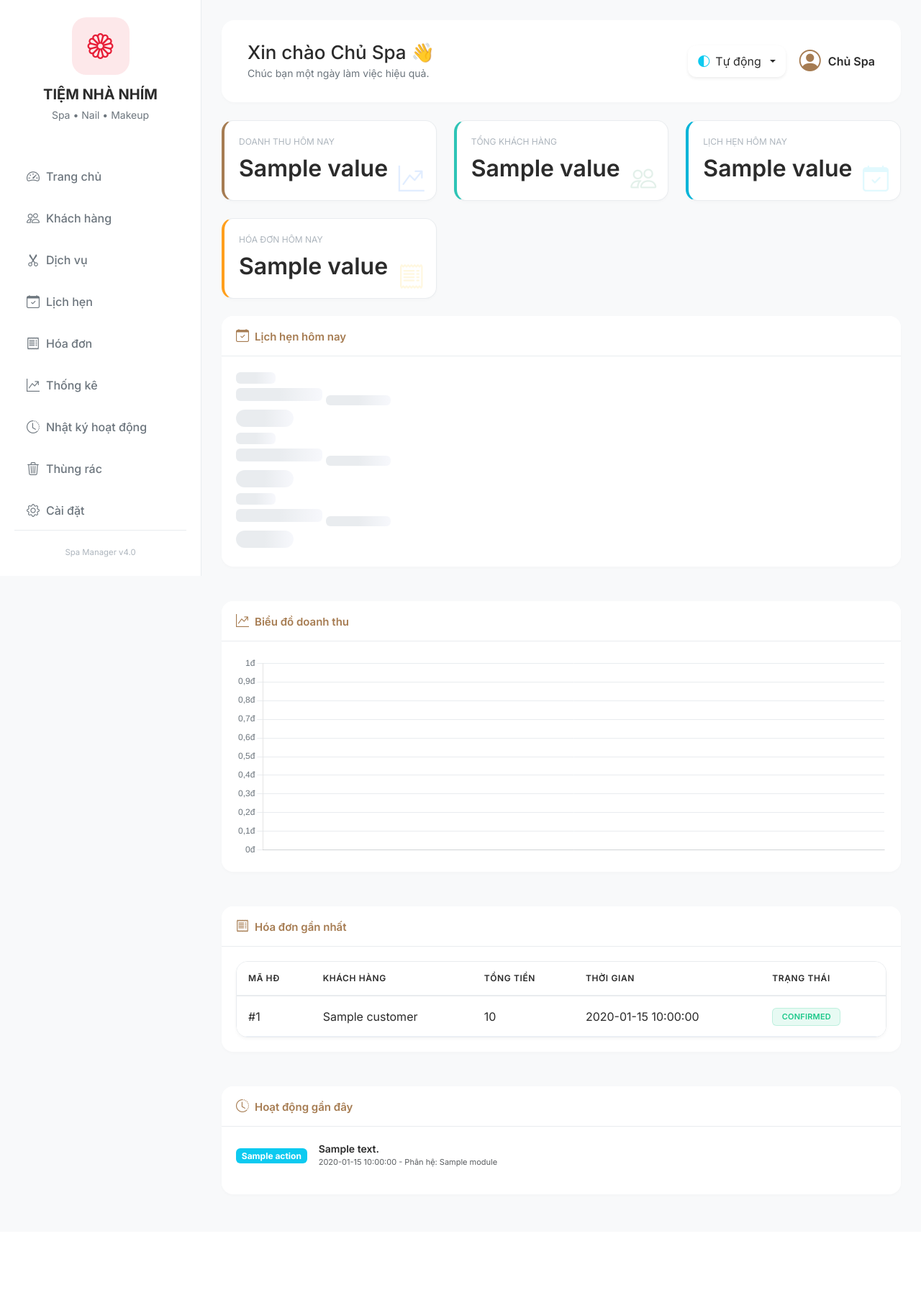
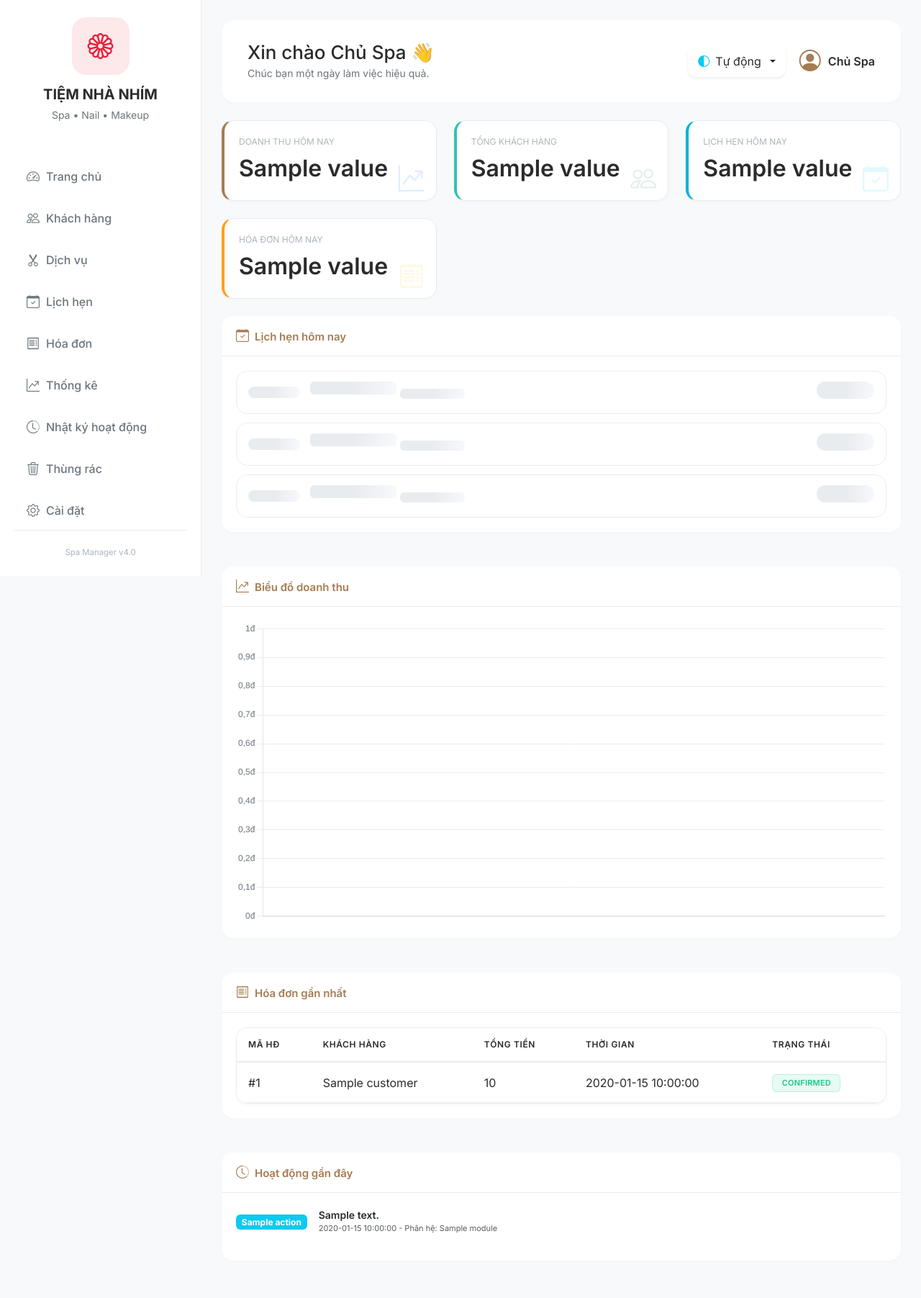
Before and after one commit to TruongVan46/SpaManager, a Python web app: template templates/dashboard/index.html in a window 1280 px wide. Shown: the whole page at 72% size. Before the commit the page ends 1621 px from the top, so only its background shows below. Run offline with Jinja, Linux system fonts and the light colour scheme; the template is opened without the code that fills it: most values are stand-ins (such as "Sample title", 1, 10 or a date in 2020).

Commit message:
fix: restore dashboard appointment layout and scope page size handler

```diff
--- a/static/css/pages/dashboard.css
+++ b/static/css/pages/dashboard.css
@@ -1,8 +1,5 @@
-/* dashboard.css - SpaManager Specific Stylesheet */
+/* dashboard.css - Dashboard only */
 
-/* Special custom classes only. Root variables and layout are in base-page.css */
-
-/* Stat Cards override to allow hover transformations scale */
 .dashboard-page .stat-card.revenue .icon { background: var(--spa-primary-light); color: var(--spa-primary); }
 .dashboard-page .stat-card.customers .icon { background: var(--spa-info-light); color: var(--spa-info); }
 .dashboard-page .stat-card.appointments .icon { background: var(--spa-success-light); color: var(--spa-success); }
@@ -17,8 +14,10 @@
     justify-content: center;
     font-size: 24px;
     transition: var(--spa-transition);
+}
+
 .dashboard-page .stat-card:hover .icon {
-    transform: scale(1.1);
+    transform: scale(1.08);
     background: var(--spa-primary);
     color: var(--spa-white);
 }
@@ -29,6 +28,8 @@
     color: var(--spa-text-muted);
     font-weight: 500;
     margin-bottom: 4px;
+}
+
 .dashboard-page .stat-card .info h3 {
     margin: 0;
     font-size: 24px;
@@ -36,7 +37,6 @@
     color: var(--spa-text-main);
 }
 
-/* Chart Card */
 .dashboard-page .chart-card {
     min-height: 450px;
 }
@@ -46,65 +46,82 @@
     height: 420px !important;
 }
 
-/* Schedule List */
+/* Today appointments */
 .dashboard-page .schedule-list {
     display: flex;
     flex-direction: column;
     gap: 12px;
-    padding-right: 8px;
 }
 
-/* Custom Scrollbar for schedule-list */
-.dashboard-page .schedule-list::-webkit-scrollbar {
-    width: 6px;
-}
-.dashboard-page .schedule-list::-webkit-scrollbar-track {
-    background: transparent;
-}
-.dashboard-page .schedule-list::-webkit-scrollbar-thumb {
-    background: var(--spa-accent);
-    border-radius: 10px;
-}
-
+.dashboard-page .appointment-item,
 .dashboard-page .schedule-item {
     display: flex;
     align-items: center;
-    gap: 16px;
-    padding: 12px;
-    border-radius: var(--spa-radius-md);
+    gap: 14px;
+    padding: 14px 16px;
+    border: 1px solid var(--spa-border-color);
+    border-radius: var(--spa-radius-lg);
+    background: var(--spa-white);
     transition: var(--spa-transition);
-    border: 1px solid transparent;
+}
+
+.dashboard-page .appointment-item:hover,
 .dashboard-page .schedule-item:hover {
     background: var(--spa-secondary);
-    border-color: var(--spa-accent);
-    transform: translateX(5px);
+    border-color: var(--spa-primary-light);
+    transform: translateY(-1px);
 }
 
+.dashboard-page .appointment-time,
 .dashboard-page .schedule-time {
-    font-weight: 600;
+    flex: 0 0 auto;
+    min-width: 72px;
+    padding: 6px 10px;
+    border-radius: 999px;
+    background: rgba(166, 124, 82, 0.1);
     color: var(--spa-primary);
-    min-width: 60px;
-    font-size: 14px;
+    font-weight: 700;
+    font-size: 13px;
+    text-align: center;
+    white-space: nowrap;
+}
+
+.dashboard-page .appointment-details,
 .dashboard-page .schedule-details {
     flex: 1;
+    min-width: 0;
 }
 
+.dashboard-page .appointment-customer,
 .dashboard-page .schedule-customer {
-    font-weight: 600;
+    font-weight: 700;
+    font-size: 14px;
     color: var(--spa-text-main);
-    font-size: 14px;
-    margin-bottom: 2px;
+    line-height: 1.35;
+    margin-bottom: 4px;
+}
+
+.dashboard-page .appointment-service,
 .dashboard-page .schedule-service {
     font-size: 13px;
     color: var(--spa-text-muted);
+    line-height: 1.35;
 }
 
+.dashboard-page .appointment-status,
 .dashboard-page .schedule-status {
-    min-width: 80px;
-    text-align: right;
+    flex: 0 0 auto;
+    white-space: nowrap;
 }
 
-/* Empty State */
+.dashboard-page .status-badge,
+.dashboard-page .schedule-status .app-badge {
+    display: inline-flex;
+    align-items: center;
+    justify-content: center;
+    min-width: 94px;
+}
+
 .dashboard-page .empty-state {
     text-align: center;
     padding: 30px 15px;
@@ -129,17 +146,17 @@
     font-style: italic;
 }
 
-/* Responsive Adjustments */
 @media (max-width: 768px) {
+    .dashboard-page .appointment-item,
     .dashboard-page .schedule-item {
+        align-items: flex-start;
         flex-wrap: wrap;
-        gap: 8px;
     }
 
+    .dashboard-page .appointment-status,
     .dashboard-page .schedule-status {
         width: 100%;
-        text-align: right;
-        margin-top: 4px;
+        text-align: left;
     }
 
     .dashboard-page #revenueChart {
--- a/static/js/dashboard.js
+++ b/static/js/dashboard.js
@@ -196,14 +196,14 @@ function initDashboard() {
                                 else if (appt.status === 'Đã hủy') badgeClass = 'app-badge-cancelled';
 
                                 html += `
-                                    <div class="schedule-item">
-                                        <div class="schedule-time">${appt.time}</div>
-                                        <div class="schedule-details">
-                                            <div class="schedule-customer">${appt.customer}</div>
-                                            <div class="schedule-service">${appt.service}</div>
+                                    <div class="appointment-item schedule-item">
+                                        <div class="appointment-time schedule-time">${appt.time}</div>
+                                        <div class="appointment-details schedule-details">
+                                            <div class="appointment-customer schedule-customer">${appt.customer}</div>
+                                            <div class="appointment-service schedule-service">${appt.service}</div>
                                         </div>
-                                        <div class="schedule-status">
-                                            <span class="app-badge badge ${badgeClass}">
+                                        <div class="appointment-status schedule-status">
+                                            <span class="app-badge badge status-badge ${badgeClass}">
                                                 ${appt.status}
                                             </span>
                                         </div>
--- a/static/js/shared-table.js
+++ b/static/js/shared-table.js
@@ -413,7 +413,7 @@
         var perPageParam = this.opts.perPageParam;
         var pageParam = this.opts.pageParam;
         var self = this;
-        document.querySelectorAll('[data-stf-per-page]').forEach(function(sel) {
+        document.querySelectorAll('.page-size-select[data-stf-per-page]').forEach(function(sel) {
             var moduleAttr = sel.getAttribute('data-stf-per-page-module');
             if (moduleAttr && moduleAttr !== 'table' && moduleAttr !== self.module) return;
 
@@ -673,7 +673,7 @@
     }
 
     function initFilterAutoSubmit() {
-        document.querySelectorAll('[data-stf-filter], .app-filter-bar select, .app-filter-main select').forEach(function(sel) {
+        document.querySelectorAll('[data-stf-filter]').forEach(function(sel) {
             sel.addEventListener('change', function() {
                 var form = sel.closest('form');
                 if (form) { form.submit(); }
--- a/templates/dashboard/index.html
+++ b/templates/dashboard/index.html
@@ -53,15 +53,15 @@ Dashboard
             </div>
             <div class="app-card-body">
                 <!-- Items rendered by JS pagination -->
-                <div id="dashboard-schedule-list">
+                <div id="dashboard-schedule-list" class="schedule-list">
                     {% for i in range(3) %}
-                    <div class="schedule-item">
-                        <div class="schedule-time stf-skeleton stf-skeleton-text" style="width: 55px; height: 16px;"></div>
-                        <div class="schedule-details">
-                            <div class="schedule-customer stf-skeleton stf-skeleton-text" style="width: 120px; height: 18px; margin-bottom: 6px;"></div>
-                            <div class="schedule-service stf-skeleton stf-skeleton-text" style="width: 90px; height: 14px;"></div>
+                    <div class="appointment-item schedule-item">
+                        <div class="appointment-time schedule-time stf-skeleton stf-skeleton-text" style="width: 55px; height: 16px;"></div>
+                        <div class="appointment-details schedule-details">
+                            <div class="appointment-customer schedule-customer stf-skeleton stf-skeleton-text" style="width: 120px; height: 18px; margin-bottom: 6px;"></div>
+                            <div class="appointment-service schedule-service stf-skeleton stf-skeleton-text" style="width: 90px; height: 14px;"></div>
                         </div>
-                        <div class="schedule-status">
+                        <div class="appointment-status schedule-status">
                             <span class="stf-skeleton stf-skeleton-badge"></span>
                         </div>
                     </div>
@@ -209,14 +209,14 @@ Dashboard
         var slice = appointments.slice(start, start + perPage);
         listEl.innerHTML = slice.map(function (appt) {
             var cls = statusClassMap[appt.status] || 'app-badge-default';
-            return '<div class="schedule-item">'
-                 + '<div class="schedule-time">' + appt.time + '</div>'
-                 + '<div class="schedule-details">'
-                 +   '<div class="schedule-customer">' + appt.customer + '</div>'
-                 +   '<div class="schedule-service">' + appt.service + '</div>'
+            return '<div class="appointment-item schedule-item">'
+                 + '<div class="appointment-time schedule-time">' + appt.time + '</div>'
+                 + '<div class="appointment-details schedule-details">'
+                 +   '<div class="appointment-customer schedule-customer">' + appt.customer + '</div>'
+                 +   '<div class="appointment-service schedule-service">' + appt.service + '</div>'
                  + '</div>'
-                 + '<div class="schedule-status">'
-                 +   '<span class="app-badge badge ' + cls + '">' + appt.status + '</span>'
+                 + '<div class="appointment-status schedule-status">'
+                 +   '<span class="app-badge badge status-badge ' + cls + '">' + appt.status + '</span>'
                  + '</div>'
                  + '</div>';
         }).join('');
--- a/templates/layout/table_macros.html
+++ b/templates/layout/table_macros.html
@@ -8,7 +8,7 @@
     </span>
     <span class="stf-per-page">
         Mỗi trang:
-        <select class="form-select form-select-sm" data-stf-per-page data-stf-per-page-module="{{ module_name }}" style="width:auto;">
+        <select class="form-select form-select-sm page-size-select" data-stf-per-page data-stf-per-page-module="{{ module_name }}" style="width:auto;">
             {%- for n in [10, 25, 50, 100] %}
             <option value="{{ n }}"{% if pagination.per_page == n %} selected{% endif %}>{{ n }}</option>
             {%- endfor %}
```
Also changed, not shown: tests/test_basic.py (+19 -0 lines).
